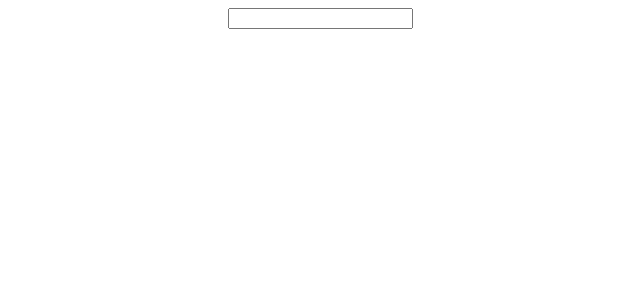
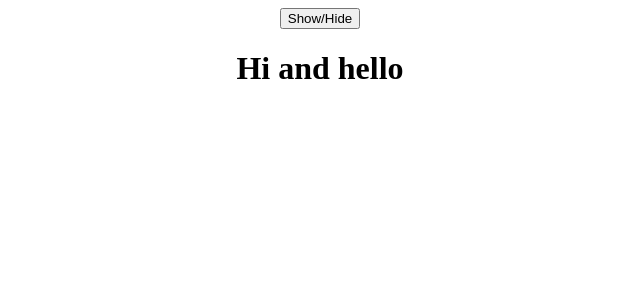
Before and after one commit to sakilanasrinsetu/my-app, a React (Create React App) app: page / in a window 1280 px wide. Shown: the top 300 px of the page, without its empty margins (320-960 px from the left). Built offline with nearby package versions, Linux system fonts and the light colour scheme.

Commit message:
Text Hide and Show

```diff
--- a/src/App.js
+++ b/src/App.js
@@ -4,17 +4,17 @@ import {User} from './User';
 import { useState } from "react";
 
 function App() {
-  const [inputValue, setInputValue]=useState("");
+  const [showText, setShowText]=useState(true);
 
-  const handleInputChange = (event) =>{
-    // For Direct print
-    setInputValue(event.target.value)
-  }
   return (
     <div className="App">
-      <input type="text" onChange={handleInputChange} />
-      <p>{inputValue}</p>
-
+      <button onClick={() =>{
+      setShowText(!showText);
+      }}
+      >
+      Show/Hide
+      </button>
+      {showText === true && <h1>Hi and hello</h1>}
     </div>
   );
 }
```
